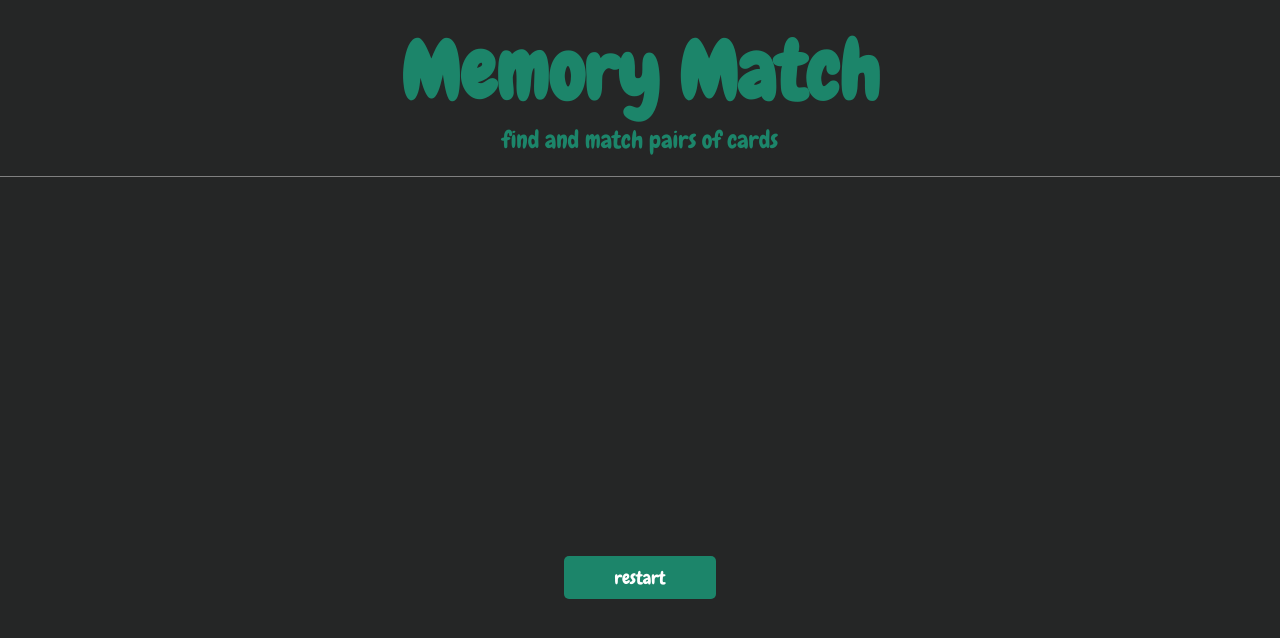
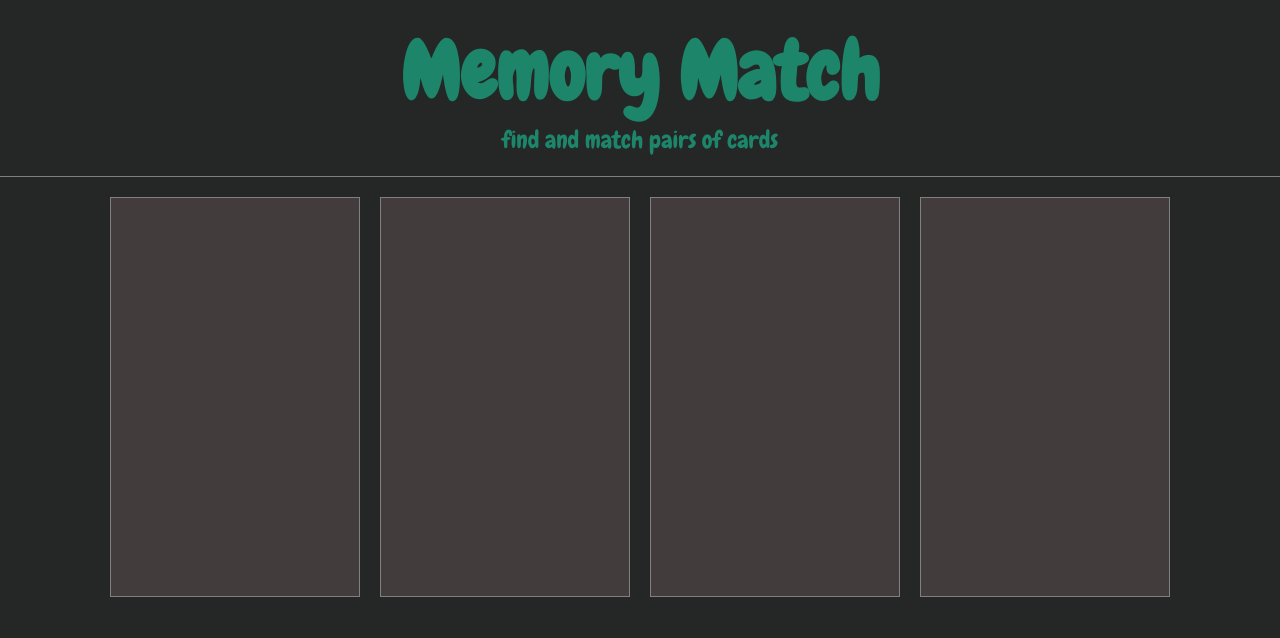
Before and after one commit to troops02/Memory-Match, a plain HTML site: page index.html in a window 1280 px wide. Shown: the top 638 px of the page. Drawn offline with Linux system fonts and the light colour scheme.

Commit message:
change made

```diff
--- a/index.html
+++ b/index.html
@@ -22,9 +22,7 @@
         <div class="show-4"></div>
         <div class="hide-4"></div>
       </div>
-      <div>
-        <button class="restart">restart</button>
-      </div>
+      <!-- <button class="restart">restart</button> -->
     </main>
     <script src="script.js"></script>
   </body>
--- a/style.css
+++ b/style.css
@@ -28,7 +28,19 @@ main {
   display: flex;
   justify-content: center;
   align-items: center;
-  height: 100vh;
+  margin: 20px;
+}
+
+.container {
+  display: grid;
+  gap: 20px;
+  transition: all 0.3s ease;
+  grid-template-columns: 250px 250px 250px 250px;
+  grid-template-rows: 400px 400px 400px 400px;
+}
+.container > div {
+  background-color: #423c3c;
+  border: 1px solid gray;
 }
 
 .restart {
@@ -47,3 +59,10 @@ main {
   background-color: #0f6650;
   transition: scale(1.95);
 }
+
+.hide-1,
+.hide-2,
+.hide-3,
+.hide-4 {
+  display: none;
+}
```
